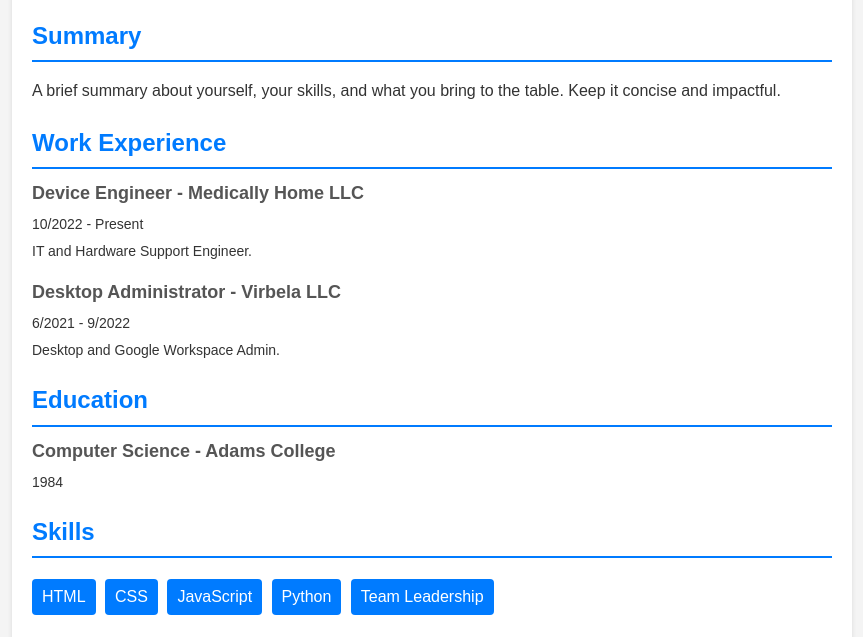
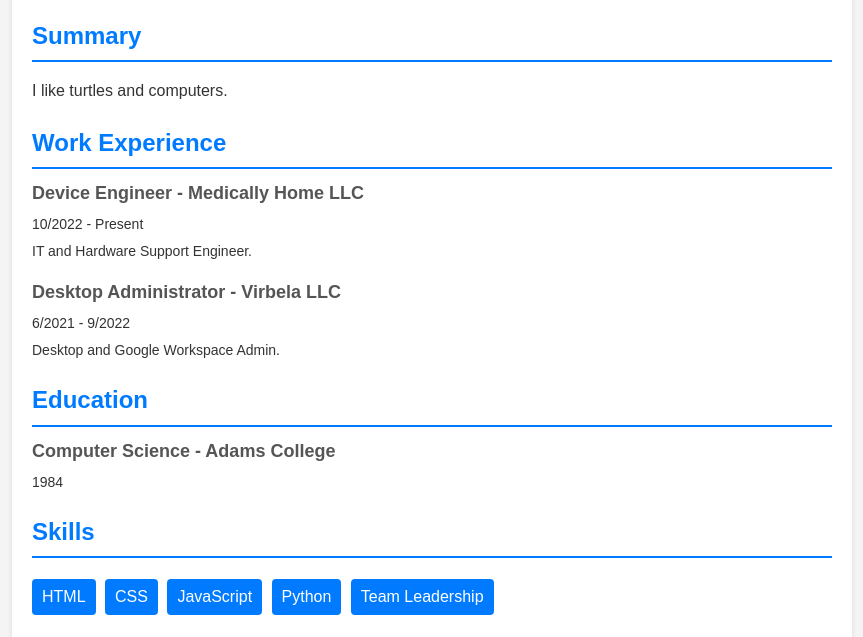
Before and after one commit to IsaacCloud/Resume, a plain HTML site: page index.html in a window 1280 px wide. Shown: the part 124-761 px from the top of the page, without its empty margins (208-1071 px from the left). Drawn offline with Linux system fonts and the light colour scheme.

Commit message:
added text

```diff
--- a/index.html
+++ b/index.html
@@ -91,8 +91,7 @@
             <section class="section">
                 <h2>Summary</h2>
                 <p>
-                    A brief summary about yourself, your skills, and what you
-                    bring to the table. Keep it concise and impactful.
+                    I like turtles and computers.
                 </p>
             </section>
             <section class="section">
```
